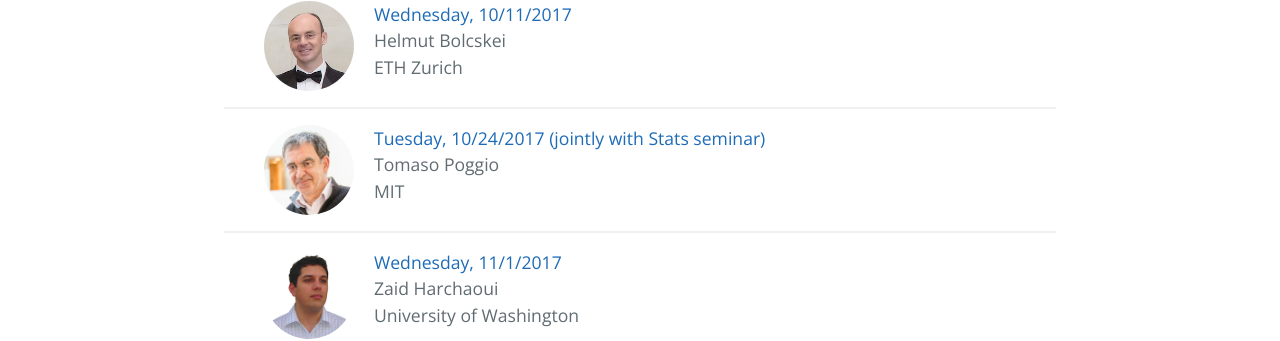
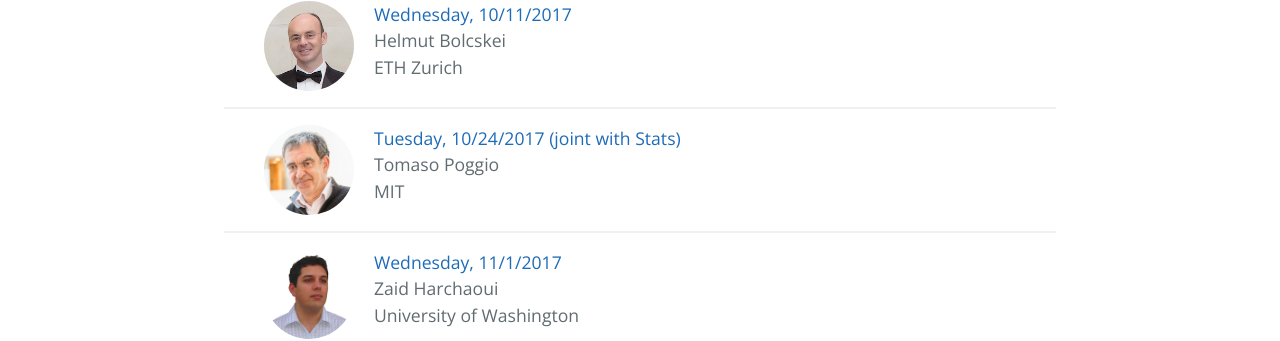
Before and after one commit to stats385/stats385.github.io, a Jekyll site: the page built from index.md, in a window 1280 px wide. Shown: the part 964-1305 px from the top of the page. Built offline with Jekyll 4.4.1, drawn with Linux system fonts in a browser that asks for light colours; the repository's description, which GitHub fills in, is left out.

Commit message:
poggio date changed

```diff
--- a/index.md
+++ b/index.md
@@ -15,7 +15,7 @@
 <img src="assets/img/bolcskei.jpg">
 </div>
 <div class="card">
-<a class="talkdate" href="./bolcskei_lecture"> Wednesday, 10/11/2017</a> <br>
+<a class="talkdate" href="./bolcskei_lecture">Wednesday, 10/11/2017</a> <br>
 <span class="speaker">Helmut Bolcskei</span> <br>
 <span class="speakerposition">ETH Zurich</span>
 </div>
@@ -27,7 +27,7 @@
 <img src="assets/img/poggio.png">
 </div>
 <div class="card">
-<a class="talkdate" href="./poggio_lecture"> Tuesday, 10/24/2017 (jointly with Stats seminar)</a> <br>
+<a class="talkdate" href="./poggio_lecture">Tuesday, 10/24/2017 (joint with Stats)</a> <br>
 <span class="speaker">Tomaso Poggio</span> <br>
 <span class="speakerposition">MIT</span>
 </div>
@@ -38,7 +38,7 @@
 <img src="assets/img/zaid.png">
 </div>
 <div class="card">
-<a class="talkdate" href="./harchaoui_lecture"> Wednesday, 11/1/2017</a> <br>
+<a class="talkdate" href="./harchaoui_lecture">Wednesday, 11/1/2017</a> <br>
 <span class="speaker">Zaid Harchaoui</span> <br>
 <span class="speakerposition">University of Washington</span>
 </div>
@@ -49,7 +49,7 @@
 <img src="assets/img/bruna.png">
 </div>
 <div class="card">
-<a class="talkdate" href="./bruna_lecture"> Wednesday, 11/15/2017</a> <br>
+<a class="talkdate" href="./bruna_lecture">Wednesday, 11/15/2017</a> <br>
 <span class="speaker">Joan Bruna</span> <br>
 <span class="speakerposition">Courant Institute, NYU</span>
 </div>
```
